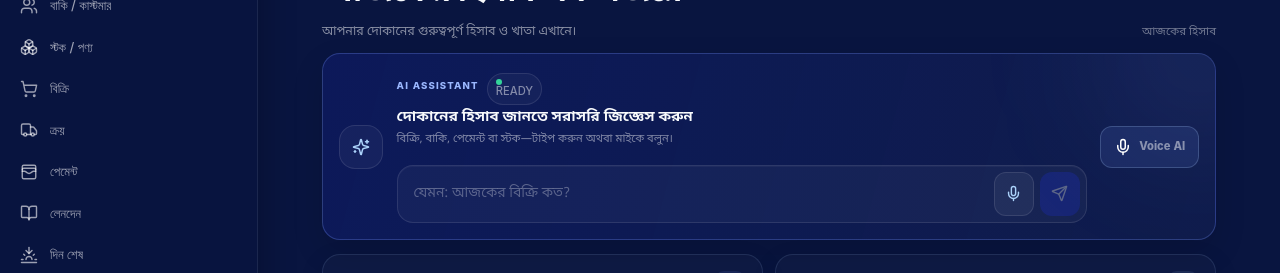
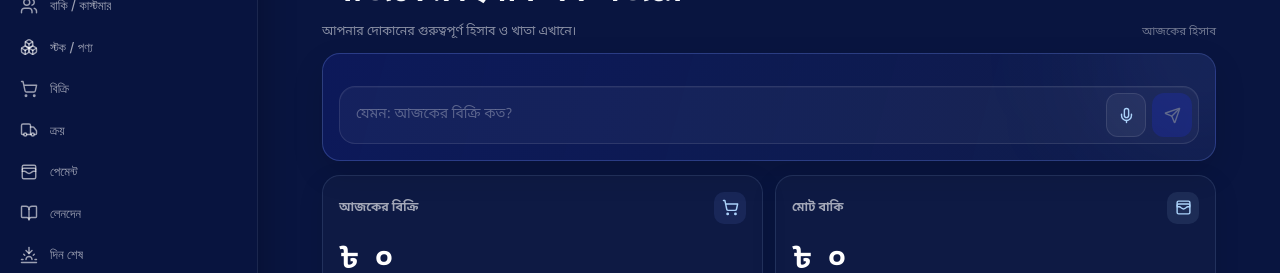
Before and after one commit to joy11122/talikhata-dual-ai-voice-controll, a Next.js app: page /dashboard in a window 1280 px wide. Shown: the part 156-429 px from the top of the page. Built offline with nearby package versions, Linux system fonts and the light colour scheme; no server answers.

Commit message:
style: simplify dashboard assistant controls

```diff
--- a/app/dashboard/page.tsx
+++ b/app/dashboard/page.tsx
@@ -48,20 +48,7 @@ export default function DashboardPage(){
 
    <section className="tk-dash-command relative overflow-hidden" aria-label="AI Assistant">
      <div className="pointer-events-none absolute -right-20 -top-24 h-48 w-48 rounded-full bg-[#7692ff]/10 blur-3xl" />
-     <Link href="/dashboard/assistant" className="group relative flex h-11 w-11 shrink-0 items-center justify-center rounded-2xl border border-white/10 bg-white/[.04] text-[#abd2fa] transition hover:border-white/20 hover:bg-white/[.07]" aria-label="Open AI Assistant" title="Open AI Assistant">
-       <Sparkles size={18} className="transition-transform group-hover:rotate-12" />
-     </Link>
-     <div className="relative min-w-0 flex-1">
-       <div className="flex items-start justify-between gap-3">
-         <div className="min-w-0">
-           <div className="flex items-center gap-2">
-             <p>AI ASSISTANT</p>
-             <span className="inline-flex items-center gap-1 rounded-full border border-white/10 bg-white/[.035] px-2 py-0.5 text-[10px] font-medium text-white/55"><span className="h-1.5 w-1.5 rounded-full bg-emerald-400" />READY</span>
-           </div>
-           <strong>দোকানের হিসাব জানতে সরাসরি জিজ্ঞেস করুন</strong>
-           <span>বিক্রি, বাকি, পেমেন্ট বা স্টক—টাইপ করুন অথবা মাইকে বলুন।</span>
-         </div>
-       </div>
+          <div className="relative min-w-0 flex-1">
        <form className="mt-4 flex w-full items-center gap-1.5 rounded-2xl border border-white/10 bg-white/[.035] p-1.5 shadow-[inset_0_1px_0_rgba(255,255,255,.04)]" onSubmit={async e=>{
          e.preventDefault();
          if(!assistantQ.trim()||assistantBusy)return;
@@ -97,7 +84,6 @@ export default function DashboardPage(){
        {assistantA&&!assistantBusy&&<div className="mt-3 rounded-xl border border-white/10 bg-white/[.025] px-3.5 py-3 text-sm text-white/75"><div className="flex items-start gap-2"><span className="min-w-0 flex-1 leading-6">{assistantA}</span><button type="button" onClick={()=>setAssistantA('')} aria-label="Clear assistant answer" className="shrink-0 rounded-lg p-1 text-white/35 transition hover:bg-white/[.06] hover:text-white/70"><X size={15}/></button></div></div>}
        {assistantError&&<p className="mt-2 px-1 text-xs text-red-300/90" role="alert">{assistantError}</p>}
      </div>
-     <button type="button" className="tk-command-button relative shrink-0" aria-label="Open Voice AI" onClick={()=>window.dispatchEvent(new CustomEvent('talikhata:voice-open'))}><Mic size={18}/><span>Voice AI</span></button>
    </section>
 
    <section className="tk-dash-stats">
```
